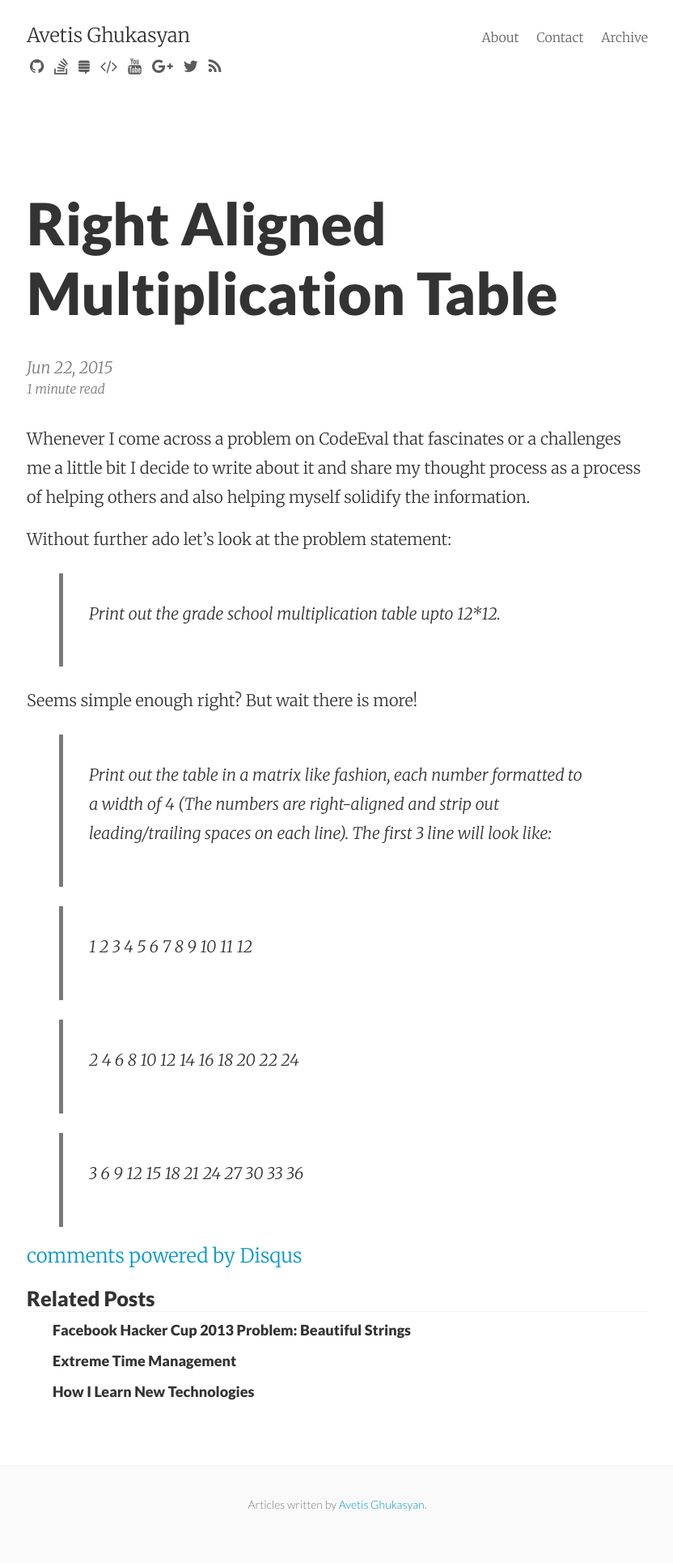
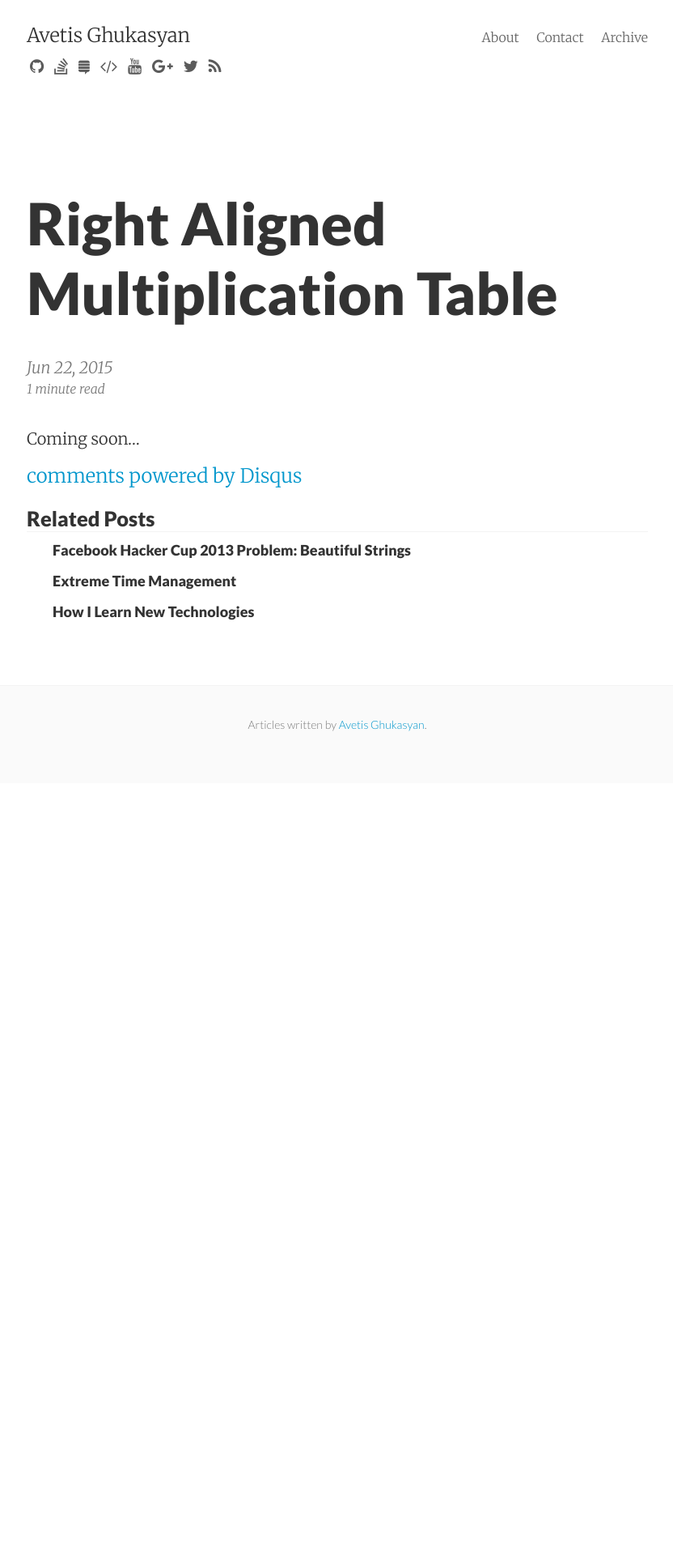
Before and after one commit to JungMinu/AvetisG.github.io, a Jekyll site: the page built from _posts/2015-06-22-right-aligned-multiplication-table.md, in a window 1280 px wide. Shown: the whole page at 81% size, without its empty margins (223-1055 px from the left). Built offline with Jekyll 4.4.1, drawn with Linux system fonts in a browser that asks for light colours; nearby versions of some CDN libraries; Markdown is read by kramdown in place of the engine named in the settings; comment, search, counter and statistics services are not loaded; after the commit the page ends 967 px from its top, so only the background shows below that.

Commit message:
Update 2015-06-22-right-aligned-multiplication-table.md

```diff
--- a/_posts/2015-06-22-right-aligned-multiplication-table.md
+++ b/_posts/2015-06-22-right-aligned-multiplication-table.md
@@ -3,18 +3,4 @@ layout: post
 title: "Right Aligned Multiplication Table"
 ---
 
-Whenever I come across a problem on CodeEval that fascinates or a challenges me a little bit I decide to write about it and share my thought process as a process of helping others and also helping myself solidify the information.
-
-Without further ado let's look at the problem statement:
-
-> Print out the grade school multiplication table upto 12*12.
-
-Seems simple enough right? But wait there is more!
-
-> Print out the table in a matrix like fashion, each number formatted to a width of 4 (The numbers are right-aligned and strip out leading/trailing spaces on each line). The first 3 line will look like:
-
-> 1   2   3   4   5   6   7   8   9  10  11  12
-
-> 2   4   6   8  10  12  14  16  18  20  22  24
-
-> 3   6   9  12  15  18  21  24  27  30  33  36
+Coming soon...
```
